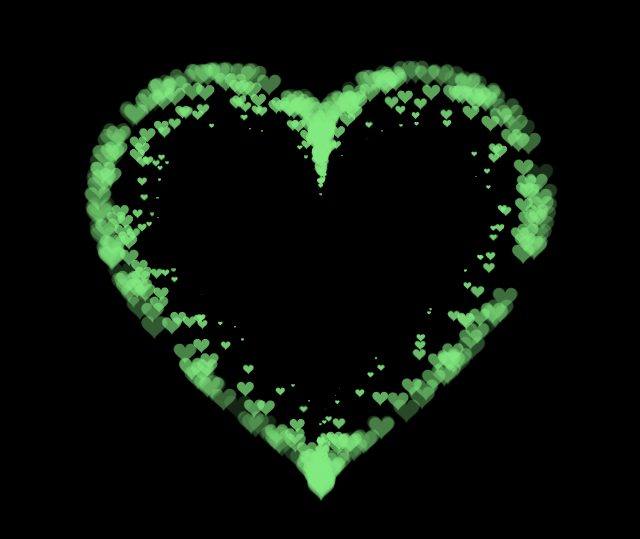
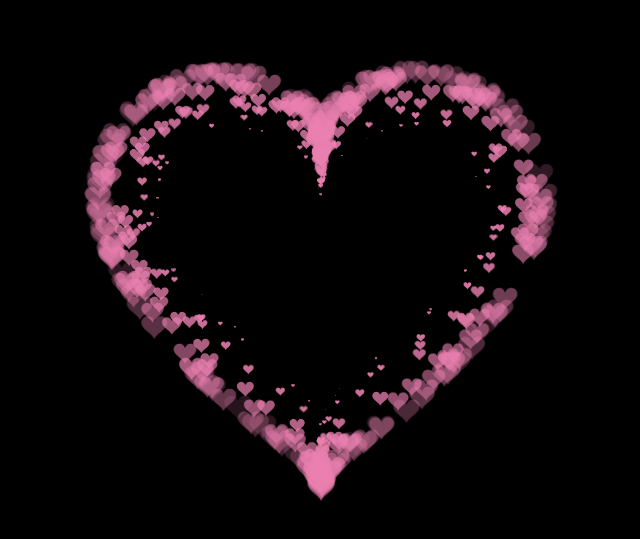
Before and after one commit to tuanuit98/heart, a plain HTML site: page index.html in a window 1280 px wide. Shown: the part 123-662 px from the top of the page, without its empty margins (319-959 px from the left). Drawn offline with Linux system fonts and the light colour scheme.

Commit message:
Update index.html

```diff
--- a/index.html
+++ b/index.html
@@ -420,7 +420,7 @@ var ParticlePool = (function() {
 
     // create the fill
 
-    context.fillStyle = '#82ea80';
+    context.fillStyle = '#ea80b0';
 
     context.fill();
 
```
